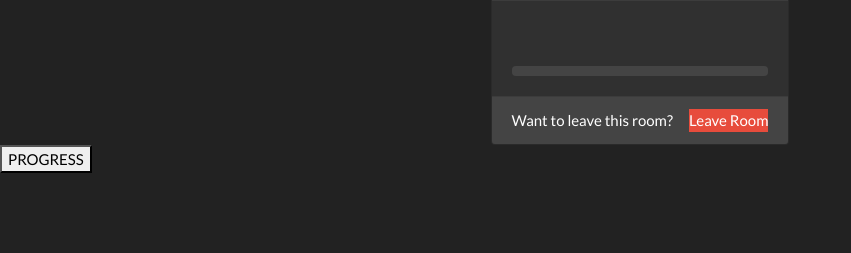
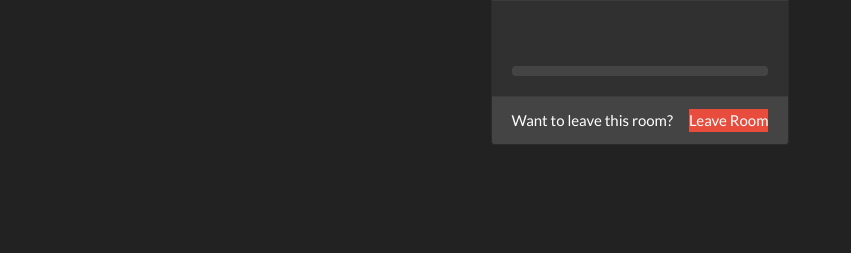
Before and after one commit to ab3lson/WerewolfGame, a Flask app: template templates/lobby.html in a window 1280 px wide. Shown: the part 196-449 px from the top of the page, without its empty margins (0-851 px from the left). Run offline with Flask 2, Linux system fonts and the light colour scheme; the template is opened without the code that fills it, so the values that code supplies are empty; some libraries are stand-ins or nearby versions.

Commit message:
removed button

```diff
--- a/templates/lobby.html
+++ b/templates/lobby.html
@@ -61,7 +61,6 @@
             </div>
         </div>
     </div>
-    <button id="button">PROGRESS</button>
     <script>
         $(document).ready(function () { //also call when new player joins event with socketio
             let progress = {{currentPlayers}}/{{playersNeeded}}
```
